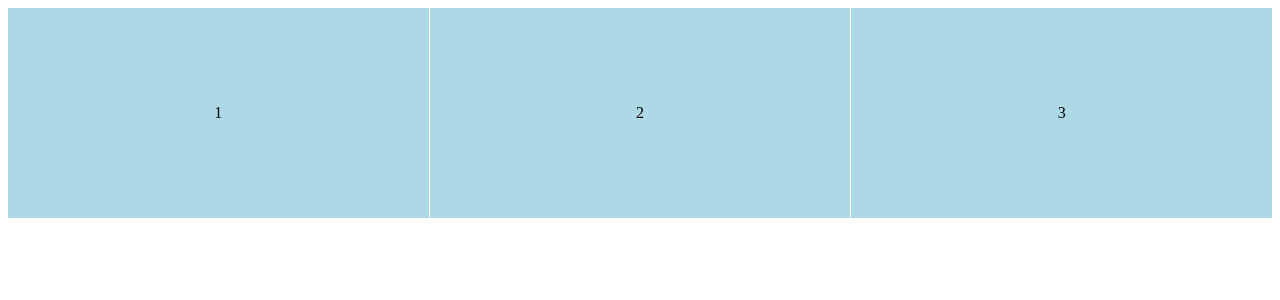
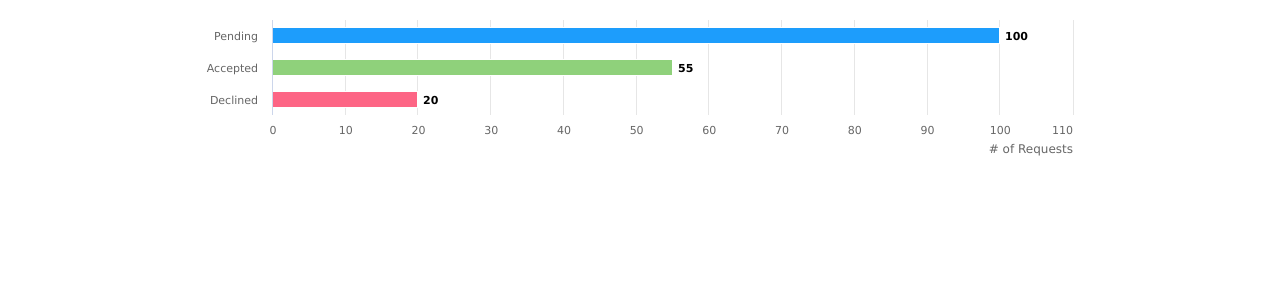
Before and after one commit to aggarwalankush/brewmaster, an Angular app: page / in a window 1280 px wide. Shown: the top 300 px of the page. Built offline with nearby package versions, Linux system fonts and the light colour scheme.

Commit message:
added # of requests chart

```diff
--- a/src/app/app.component.css
+++ b/src/app/app.component.css
@@ -1,3 +1,30 @@
 mat-grid-tile {
   background: lightblue;
 }
+
+.no-padding {
+  padding: 0;
+}
+
+.no-margin {
+  margin: 0;
+}
+
+.chart-row {
+  padding-left: 0;
+  padding-right: 0;
+  margin-top: 10px;
+}
+
+.chart-half {
+  margin-left: 15%;
+  width: 70%;
+  height: 20vh;
+  padding-left: 5px;
+  padding-right: 5px;
+}
+
+.chart-buffer {
+  padding: 0;
+  margin-top: 0;
+}
--- a/src/app/app.component.html
+++ b/src/app/app.component.html
@@ -1,5 +1,5 @@
-<mat-grid-list cols="3" rowHeight="2:1">
-  <mat-grid-tile>1</mat-grid-tile>
-  <mat-grid-tile>2</mat-grid-tile>
-  <mat-grid-tile>3</mat-grid-tile>
-</mat-grid-list>
+<div class="row no-margin">
+  <div class="col-md-12 chart-row">
+    <div [myChart]="chartOptions" #requestChart="myChart" class="chart-half"></div>
+  </div>
+</div>
--- a/src/app/app.component.ts
+++ b/src/app/app.component.ts
@@ -1,10 +1,39 @@
-import { Component } from '@angular/core';
+import { AfterViewInit, Component, OnInit, ViewChild } from '@angular/core';
+import { chartOptions } from '../directives';
 
 @Component({
   selector: 'app-root',
   templateUrl: './app.component.html',
   styleUrls: ['./app.component.css']
 })
-export class AppComponent {
-  title = 'app';
+export class AppComponent implements OnInit, AfterViewInit {
+  @ViewChild('requestChart') requestChart;
+  chartOptions;
+
+  constructor() {
+    this.chartOptions = chartOptions;
+  }
+
+  ngOnInit() {
+
+  }
+
+  ngAfterViewInit() {
+    this.drawGraph([100, 55, 20]);
+  }
+
+  drawGraph(data) {
+    const chartObj = this.requestChart;
+    while (chartObj.chart.series.length > 0) {
+      chartObj.chart.series[0].remove(false);
+    }
+    chartObj.chart.addSeries({
+      data: [
+        { y: data[0], name: 'Pending', color: '#1D9DFC' },
+        { y: data[1], name: 'Accepted', color: '#8fd17b' },
+        { y: data[2], name: 'Declined', color: '#FD6585' }
+      ]
+    }, false);
+    chartObj.chart.redraw();
+  }
 }
--- a/src/app/app.module.ts
+++ b/src/app/app.module.ts
@@ -5,11 +5,13 @@ import {MatGridListModule} from '@angular/material/grid-list';
 
 
 import { AppComponent } from './app.component';
+import { ChartDirective } from '../directives';
 
 
 @NgModule({
   declarations: [
-    AppComponent
+    AppComponent,
+    ChartDirective
   ],
   imports: [
     BrowserModule,
--- /dev/null
+++ b/src/directives/chart.directive.ts
@@ -0,0 +1,93 @@
+import { Directive, ElementRef, Input, OnDestroy } from '@angular/core';
+import * as Highcharts from 'highcharts';
+
+Highcharts.setOptions({
+  lang: {
+    thousandsSep: ',',
+    noData: 'No Data Available. Try other options.'
+  }
+});
+
+@Directive({
+  selector: '[myChart]',
+  exportAs: 'myChart'
+})
+export class ChartDirective implements OnDestroy {
+  hostElement: ElementRef;
+  chartObj: Highcharts.ChartObject;
+
+  constructor(ele: ElementRef) {
+    this.hostElement = ele;
+  }
+
+  @Input('myChart')
+  set options(opt: Highcharts.Options) {
+    if (!opt) {
+      console.log('No valid options...');
+      console.log(opt);
+      return;
+    }
+    if (opt.series || opt.data) {
+      if (this.chartObj) {
+        this.chartObj.destroy();
+      }
+      if (!opt.chart) {
+        opt.chart = {};
+      }
+      opt.chart.renderTo = this.hostElement.nativeElement;
+      this.chartObj = new Highcharts.Chart(opt);
+    } else {
+      console.log('No valid options...');
+      console.dir(opt);
+    }
+  }
+
+  public get chart(): Highcharts.ChartObject {
+    return this.chartObj;
+  }
+
+  ngOnDestroy() {
+    if (this.chartObj) {
+      this.chartObj.destroy();
+    }
+  }
+}
+
+export let chartOptions = {
+  chart: {
+    type: 'bar'
+  },
+  title: {
+    text: ''
+  },
+  xAxis: {
+    categories: ['Pending', 'Accepted', 'Declined'],
+    title: {
+      text: null
+    }
+  },
+  yAxis: {
+    min: 0,
+    title: {
+      text: '# of Requests',
+      align: 'high'
+    },
+    labels: {
+      overflow: 'justify'
+    }
+  },
+  legend: {
+    enabled: false
+  },
+  plotOptions: {
+    bar: {
+      dataLabels: {
+        enabled: true
+      }
+    }
+  },
+  credits: {
+    enabled: false
+  },
+  series: []
+};
--- /dev/null
+++ b/src/directives/index.ts
@@ -0,0 +1 @@
+export * from './chart.directive';
```
Also changed, not shown: package.json (+8 -0 lines), .angular-cli.json, 1 other file (tests, documents, lock files or other folders).
